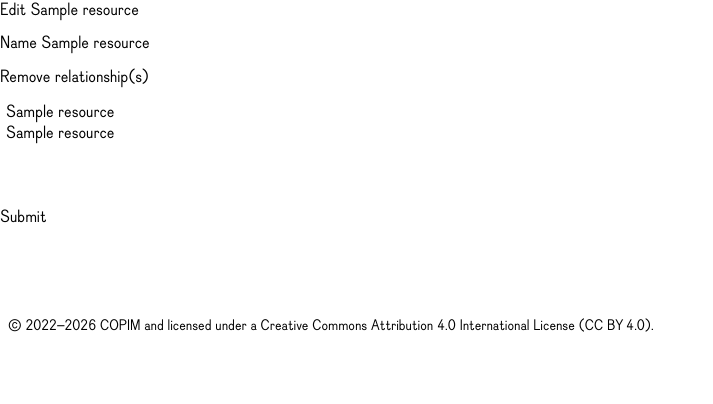
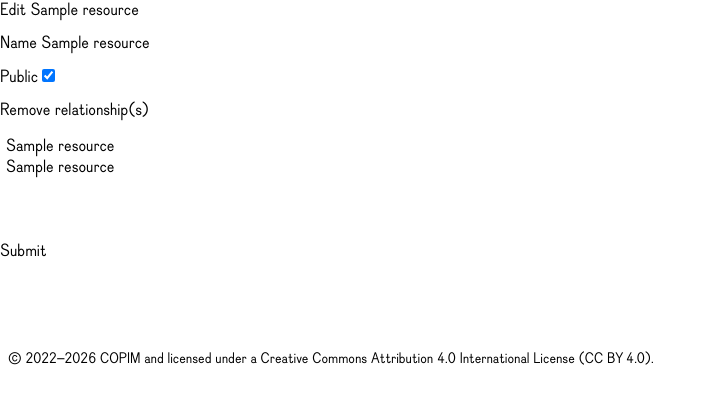
Before and after one commit to COPIM/expub_compendium, a Flask app: page /tools/1/edit in a window 1280 px wide. Shown: the part 61-465 px from the top of the page, without its empty margins (0-713 px from the left). Run offline with Flask 3, Linux system fonts and the light colour scheme; a user stored in the database is signed in; tables that the repository leaves empty hold one stand-in row (values such as "Sample post"); style sheets or scripts are compiled from the project's sources; some libraries are stand-ins or nearby versions; some web fonts are replaced.

Commit message:
adding publication checkbox to edit form

```diff
--- a/web/app/book.py
+++ b/web/app/book.py
@@ -97,6 +97,7 @@ def edit_book(book_id):
             book.typology = request.form['typology']
             book.videoUrl = request.form['videoUrl']
             book.references = request.form['references']
+            book.published = request.form.get('published') == 'true'
             db.session.commit()
             linked_resources = request.form.getlist('linked_tools') + request.form.getlist('linked_practices')
             remove_linked_resources = request.form.getlist('remove_linked_resources')
--- a/web/app/practice.py
+++ b/web/app/practice.py
@@ -90,6 +90,7 @@ def edit_practice(practice_id):
         else:
             practice = Resource.query.get(practice_id)
             practice.name = request.form['name']
+            practice.published = request.form.get('published') == 'true'
             db.session.commit()
 
             write_practice_markdown(request.form['name'], request.form['practice_markdown'])
--- a/web/app/templates/edit.html
+++ b/web/app/templates/edit.html
@@ -13,6 +13,17 @@
                 class="form-control"
                 value="{{ request.form['name'] or resource['name'] }}">
           </input>
+      </div>
+
+      <div class="mb-3 mt-3">
+          <label for="published">Public</label>
+          <input type="checkbox"
+                id="published"
+                name="published"
+                class="form-check-input"
+                value="true"
+                {{ 'checked' if resource.published else '' }}
+                >
       </div>
 
       {% if resource['type'] == 'tool' %}
--- a/web/app/templates/resource.html
+++ b/web/app/templates/resource.html
@@ -19,13 +19,13 @@
             {% if current_user.is_authenticated %}
             {% if resource['type'] == 'tool' %}
             <div class="row text-center py-3">
-                <a href="{{ url_for('tool.edit_tool', tool_id=resource['id']) }}">
+                <a href="{{ url_for('tool.edit_tool', tool_id=resource['id']) }}" target="_blank" rel="noopener noreferrer">
                     <span class="">Edit</span>
                 </a>
             </div>
             {% elif resource['type'] == 'practice' %}
             <div class="row text-center py-3">
-                <a href="{{ url_for('practice.edit_practice', practice_id=resource['id']) }}">
+                <a href="{{ url_for('practice.edit_practice', practice_id=resource['id']) }}" target="_blank" rel="noopener noreferrer">
                     <span class="">Edit</span>
                 </a>
             </div>
--- a/web/app/tool.py
+++ b/web/app/tool.py
@@ -91,6 +91,7 @@ def edit_tool(tool_id):
         else:
             tool = Resource.query.get(tool_id)
             tool.name = request.form['name']
+            tool.published = request.form.get('published') == 'true'
             tool.description = request.form['description']
             tool.developer = request.form['developer']
             tool.developerUrl = request.form['developerUrl']
```
